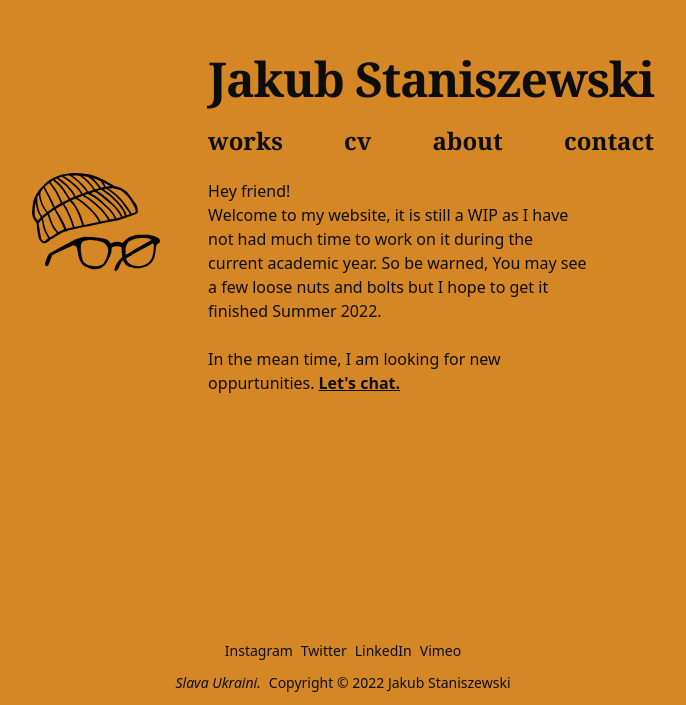
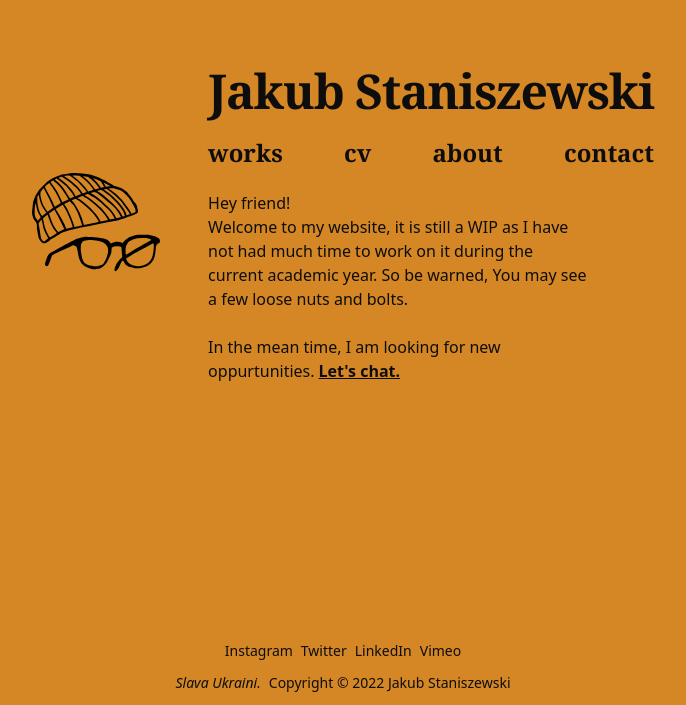
Before and after one commit to jakuski/website, a Next.js app: page / in a window 1280 px wide. Shown: the part 175-880 px from the top of the page, without its empty margins (297-983 px from the left). Built offline with nearby package versions, Linux system fonts and the light colour scheme; a web font is replaced by a local one.

Commit message:
Update index.js

```diff
--- a/pages/index.js
+++ b/pages/index.js
@@ -33,7 +33,7 @@ export default function Home() {
 					</div>
 					<div className="font-sans max-w-sm">
 						Hey friend!<br/>
-						Welcome to my website, it is still a WIP as I have not had much time to work on it during the current academic year. So be warned, You may see a few loose nuts and bolts but I hope to get it finished Summer 2022.
+						Welcome to my website, it is still a WIP as I have not had much time to work on it during the current academic year. So be warned, You may see a few loose nuts and bolts.
 						<br/><br/> In the mean time, I am looking for new oppurtunities.
 						<NextLink href="/contact">
 							<a className="ml-1 font-bold underline">Let&apos;s chat.</a>
```
